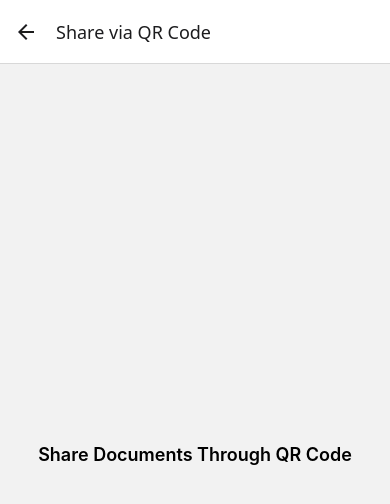
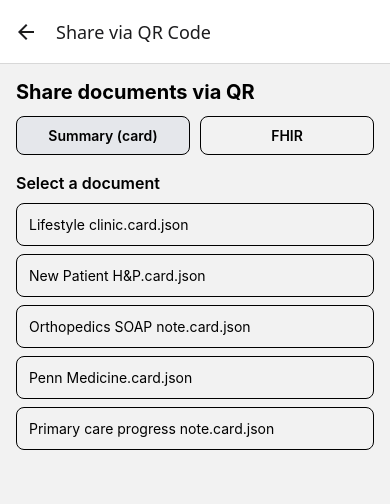
Before and after one commit to JoshuaChelen/RIVR-Health-AI, a React Native app: screen /ShareQR in a window 390 px wide. Shown: the top 504 px of the page. Built offline with nearby package versions, Linux system fonts and the light colour scheme.

Commit message:
you can now select a file under the qr generator

```diff
--- a/ShareDocumentsQR.tsx
+++ b/ShareDocumentsQR.tsx
@@ -1,23 +1,122 @@
-import { View, Text, StyleSheet } from "react-native";
+import { View, Text, StyleSheet, Pressable, FlatList } from "react-native";
+import { useState } from "react";
+
+type DocType = "summary" | "fhir";
+
+const FILES: Record<DocType, string[]> = {
+  summary: [
+    "Lifestyle clinic.card.json",
+    "New Patient H&P.card.json",
+    "Orthopedics SOAP note.card.json",
+    "Penn Medicine.card.json",
+    "Primary care progress note.card.json",
+  ],
+  fhir: [
+    "Lifestyle clinic.fhir.json",
+    "New Patient H&P.fhir.json",
+    "Orthopedics SOAP note.fhir.json",
+    "Penn Medicine.fhir.json",
+    "Primary care progress note.fhir.json",
+  ],
+};
 
 export default function ShareDocumentsQR() {
+  const [type, setType] = useState<DocType>("summary");
+  const [selectedFile, setSelectedFile] = useState<string | null>(null);
+
   return (
     <View style={styles.container}>
-      <Text style={styles.text}>
-        Share Documents Through QR Code
-      </Text>
+      <Text style={styles.header}>Share documents via QR</Text>
+
+      {/* Document type selector */}
+      <View style={styles.toggle}>
+        <Pressable
+          style={[styles.toggleBtn, type === "summary" && styles.active]}
+          onPress={() => {
+            setType("summary");
+            setSelectedFile(null);
+          }}
+        >
+          <Text style={styles.toggleText}>Summary (card)</Text>
+        </Pressable>
+
+        <Pressable
+          style={[styles.toggleBtn, type === "fhir" && styles.active]}
+          onPress={() => {
+            setType("fhir");
+            setSelectedFile(null);
+          }}
+        >
+          <Text style={styles.toggleText}>FHIR</Text>
+        </Pressable>
+      </View>
+
+      <Text style={styles.subheader}>Select a document</Text>
+
+      {/* File list */}
+      <FlatList
+        data={FILES[type]}
+        keyExtractor={(item) => item}
+        renderItem={({ item }) => {
+          const selected = item === selectedFile;
+          return (
+            <Pressable
+              onPress={() => setSelectedFile(item)}
+              style={[
+                styles.row,
+                selected && styles.rowSelected,
+              ]}
+            >
+              <Text
+                style={[
+                  styles.rowText,
+                  selected && styles.rowTextSelected,
+                ]}
+              >
+                {item}
+              </Text>
+            </Pressable>
+          );
+        }}
+      />
+
+      {selectedFile && (
+        <Text style={styles.selected}>
+          Selected: {selectedFile}
+        </Text>
+      )}
     </View>
   );
 }
 
 const styles = StyleSheet.create({
-  container: {
+  container: { flex: 1, padding: 16 },
+  header: { fontSize: 20, fontWeight: "700", marginBottom: 12 },
+  subheader: { fontSize: 16, fontWeight: "600", marginVertical: 10 },
+
+  toggle: { flexDirection: "row", gap: 10, marginBottom: 8 },
+  toggleBtn: {
     flex: 1,
+    padding: 10,
+    borderWidth: 1,
+    borderRadius: 8,
     alignItems: "center",
-    justifyContent: "center",
   },
-  text: {
-    fontSize: 18,
+  active: { backgroundColor: "#E5E7EB" },
+  toggleText: { fontWeight: "600" },
+
+  row: {
+    padding: 12,
+    borderWidth: 1,
+    borderRadius: 8,
+    marginBottom: 8,
+  },
+  rowSelected: { backgroundColor: "#111827" },
+  rowText: { fontSize: 14 },
+  rowTextSelected: { color: "white" },
+
+  selected: {
+    marginTop: 12,
     fontWeight: "600",
   },
 });
--- a/app.json
+++ b/app.json
@@ -25,6 +25,9 @@
     },
     "web": {
       "favicon": "./assets/favicon.png"
-    }
+    },
+    "plugins": [
+      "expo-asset"
+    ]
   }
 }
--- a/package.json
+++ b/package.json
@@ -12,6 +12,8 @@
     "@react-navigation/native": "^7.1.25",
     "@react-navigation/native-stack": "^7.8.6",
     "expo": "~54.0.25",
+    "expo-asset": "~12.0.11",
+    "expo-file-system": "~19.0.21",
     "expo-status-bar": "~3.0.8",
     "react": "19.1.0",
     "react-dom": "19.1.0",
```
Also changed, not shown: 1 other file (tests, documents, lock files or other folders).
